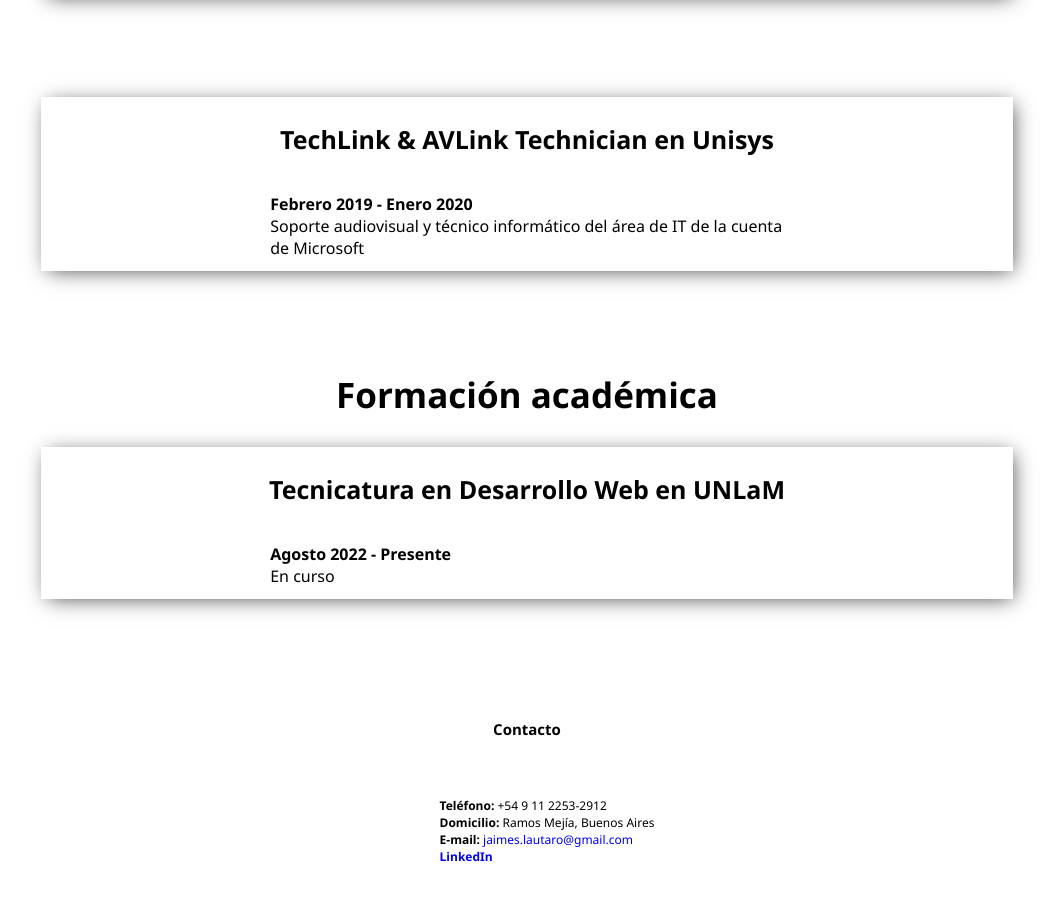
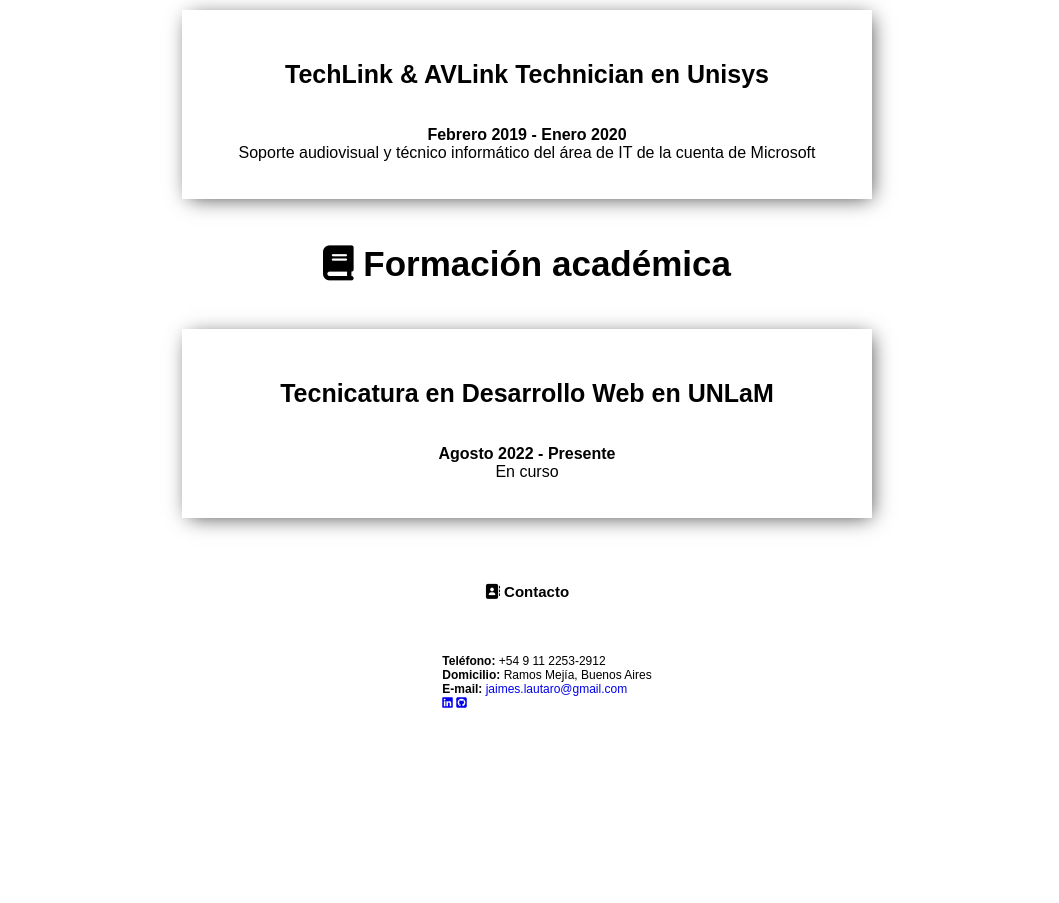
Before and after one commit to jaimeslautaro/curriculum, a plain HTML site: page index.html in a window 1280 px wide. Shown: the part 761-1664 px from the top of the page, without its empty margins (113-1172 px from the left). After the commit the page ends 1505 px from the top, so only its background shows below. Drawn offline with Linux system fonts and the light colour scheme; a web font is replaced by a local one.

Commit message:
Actualización de CSS

```diff
--- a/index.html
+++ b/index.html
@@ -6,6 +6,7 @@
     <meta name="viewport" content="width=device-width, initial-scale=1.0">
     <title>Curriculum Vitae - Lautaro Jaimes</title>
     <link rel="stylesheet" href="public/css/styles.css">
+    <link rel="stylesheet" href="https://cdnjs.cloudflare.com/ajax/libs/font-awesome/6.6.0/css/all.min.css" integrity="sha512-Kc323vGBEqzTmouAECnVceyQqyqdsSiqLQISBL29aUW4U/M7pSPA/gEUZQqv1cwx4OnYxTxve5UMg5GT6L4JJg==" crossorigin="anonymous" referrerpolicy="no-referrer" />
 </head>
 <body>
     <header>
@@ -19,7 +20,7 @@
     <main>
         <section id="exp-lab">
             <h2>
-                Experiencia laboral
+                <i class="fa-solid fa-briefcase"></i> Experiencia laboral
             </h2>
             <article class="exp">
                 <h3>
@@ -51,7 +52,7 @@
         </section>
         <section id="formacion-academica">
             <h2>
-                Formación académica
+                <i class="fa-solid fa-book"></i> Formación académica
             </h2>
             <article class="exp">
                 <h3>
@@ -67,7 +68,7 @@
     <footer>
         <div>
             <article>
-                <h4>Contacto</h4>
+                <h4><i class="fa-solid fa-address-book"></i> Contacto</h4>
                 <p>
                     <ul>
                         <li>
@@ -79,7 +80,10 @@
                         <li>
                             <b>E-mail:</b> <a href="mailto:jaimes.lautaro@gmail.com">jaimes.lautaro@gmail.com</a>
                         </li>
-                        <li><a href="https://www.linkedin.com/in/jaimeslautaro/"><b>LinkedIn</a></b></li>
+                        <li>
+                            <a href="https://www.linkedin.com/in/jaimeslautaro/"><i class="fa-brands fa-linkedin"></i></a>
+                            <a href="https://github.com/jaimeslautaro"><i class="fa-brands fa-square-github"></i></a>
+                        </li>
                     </ul>
                 </p>
             </article>
--- a/public/css/styles.css
+++ b/public/css/styles.css
@@ -1,5 +1,9 @@
+@import url('https://fonts.googleapis.com/css2?family=Familjen+Grotesk:ital,wght@0,400..700;1,400..700&family=Poppins:wght@100;200&family=Sawarabi+Mincho&display=swap');
+
 *{
-    font-family: 'Segoe UI', Tahoma, Geneva, Verdana, sans-serif;
+    font-family: "Familjen Grotesk", sans-serif;
+    font-optical-sizing: auto;
+    font-style: normal;
 }
 .title{
     background: rgb(186,178,132);
@@ -10,11 +14,9 @@
 .exp{
     display: flex;
     flex-direction: column;
-    margin-left: 12%;
-    margin-right: 12%;
-    padding-left: 17%;
-    padding-right: 17%;
-    margin-bottom: 100px;
+    width: 50%;
+    margin: 45px;
+    padding: 25px;
     -webkit-box-shadow: 3px 3px 20px -4px rgba(0,0,0,0.75);
     -moz-box-shadow: 3px 3px 20px -4px rgba(0,0,0,0.75);
     box-shadow: 3px 3px 20px -4px rgba(0,0,0,0.75);
@@ -32,6 +34,7 @@
     margin: 15px;
     color: white;
     font-size: 50px;
+    text-shadow: 0 0 5px #888;
 }
 h2{
     text-align: center;
@@ -63,4 +66,8 @@
     width: 6%;
     border-radius: 50%;
     vertical-align: middle;
+    box-shadow: 0 0 8px #888;
 }
+#formacion-academica,#exp-lab{
+    text-align: -webkit-center;
+}
```
